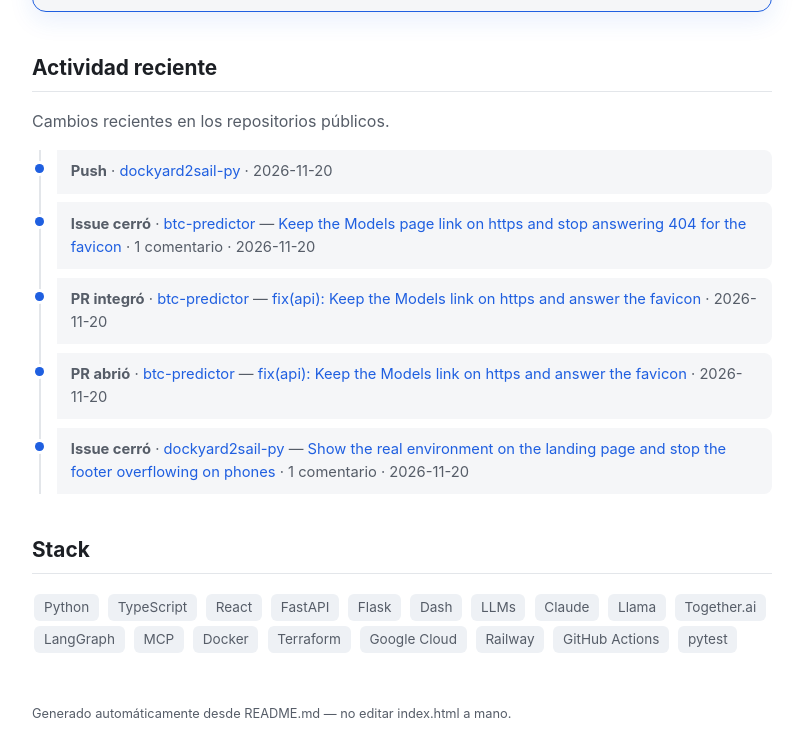
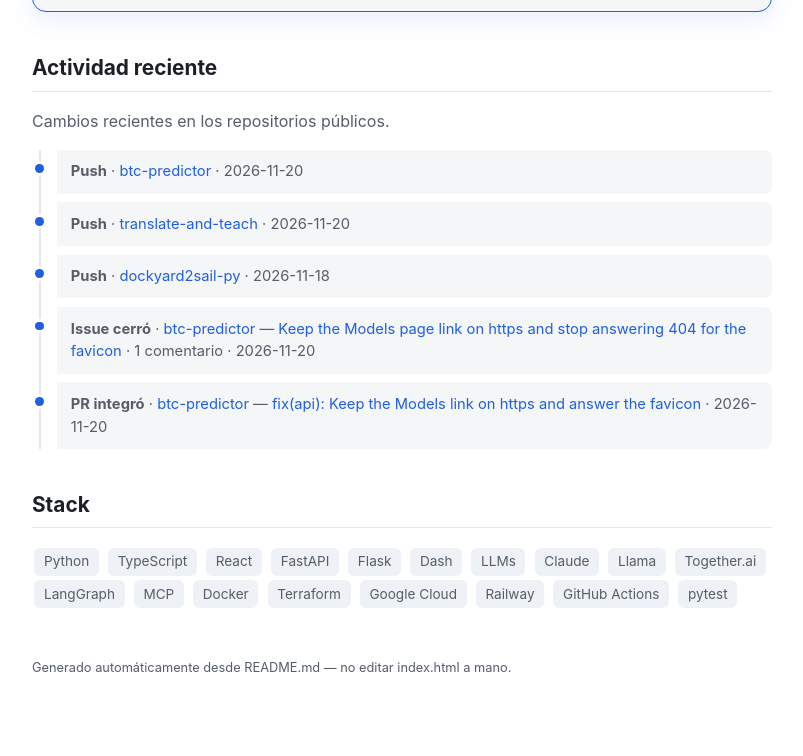
Before and after one commit to cuauhtemocbe/cuauhtemocbe.github.io, a plain HTML site: page index.html in a window 1280 px wide. Shown: the part 3522-4278 px from the top of the page, without its empty margins (238-1041 px from the left). Drawn offline with Linux system fonts and the light colour scheme.

Commit message:
chore: update recent activity section

```diff
--- a/index.html
+++ b/index.html
@@ -290,11 +290,11 @@ footer { margin-top: 3rem; font-size: 0.8rem; color: var(--text-dim); }
   <h2 id="actividad">Actividad reciente</h2>
 
   <p class="activity-intro">Cambios recientes en los repositorios públicos.</p>
-  <ul class="activity-list"><li><strong>Push</strong> · <a href="https://github.com/cuauhtemocbe/dockyard2sail-py">dockyard2sail-py</a> · 2026-11-20</li>
+  <ul class="activity-list"><li><strong>Push</strong> · <a href="https://github.com/cuauhtemocbe/btc-predictor">btc-predictor</a> · 2026-11-20</li>
+<li><strong>Push</strong> · <a href="https://github.com/cuauhtemocbe/translate-and-teach">translate-and-teach</a> · 2026-11-20</li>
+<li><strong>Push</strong> · <a href="https://github.com/cuauhtemocbe/dockyard2sail-py">dockyard2sail-py</a> · 2026-11-18</li>
 <li><strong>Issue cerró</strong> · <a href="https://github.com/cuauhtemocbe/btc-predictor">btc-predictor</a> — <a href="https://github.com/cuauhtemocbe/btc-predictor/issues/240">Keep the Models page link on https and stop answering 404 for the favicon</a> · 1 comentario · 2026-11-20</li>
-<li><strong>PR integró</strong> · <a href="https://github.com/cuauhtemocbe/btc-predictor">btc-predictor</a> — <a href="https://github.com/cuauhtemocbe/btc-predictor/pull/241">fix(api): Keep the Models link on https and answer the favicon</a> · 2026-11-20</li>
-<li><strong>PR abrió</strong> · <a href="https://github.com/cuauhtemocbe/btc-predictor">btc-predictor</a> — <a href="https://github.com/cuauhtemocbe/btc-predictor/pull/241">fix(api): Keep the Models link on https and answer the favicon</a> · 2026-11-20</li>
-<li><strong>Issue cerró</strong> · <a href="https://github.com/cuauhtemocbe/dockyard2sail-py">dockyard2sail-py</a> — <a href="https://github.com/cuauhtemocbe/dockyard2sail-py/issues/72">Show the real environment on the landing page and stop the footer overflowing on phones</a> · 1 comentario · 2026-11-20</li></ul>
+<li><strong>PR integró</strong> · <a href="https://github.com/cuauhtemocbe/btc-predictor">btc-predictor</a> — <a href="https://github.com/cuauhtemocbe/btc-predictor/pull/241">fix(api): Keep the Models link on https and answer the favicon</a> · 2026-11-20</li></ul>
 
   <h2 id="stack">Stack</h2>
   <p><span class="badge">Python</span> <span class="badge">TypeScript</span> <span class="badge">React</span> <span class="badge">FastAPI</span> <span class="badge">Flask</span> <span class="badge">Dash</span> <span class="badge">LLMs</span> <span class="badge">Claude</span> <span class="badge">Llama</span> <span class="badge">Together.ai</span> <span class="badge">LangGraph</span> <span class="badge">MCP</span> <span class="badge">Docker</span> <span class="badge">Terraform</span> <span class="badge">Google Cloud</span> <span class="badge">Railway</span> <span class="badge">GitHub Actions</span> <span class="badge">pytest</span></p>
```
Also changed, not shown: 1 other file.
